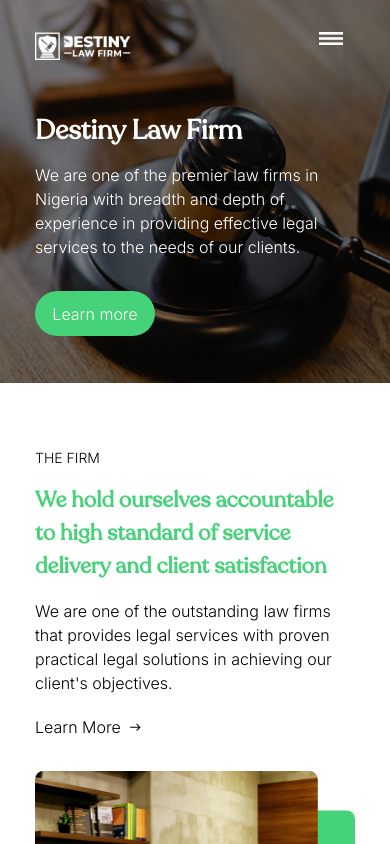
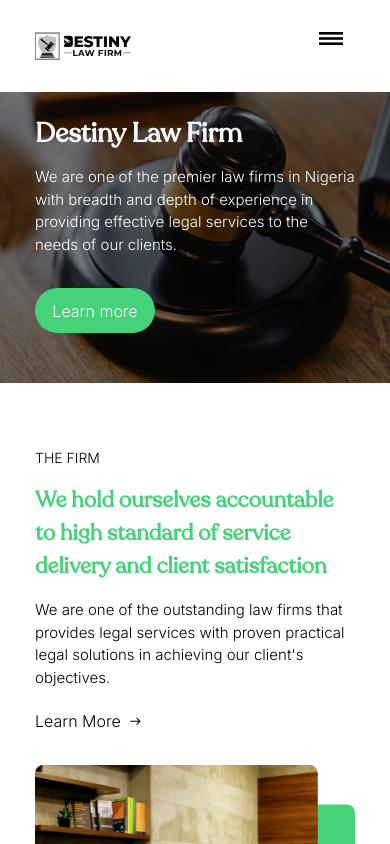
Before and after one commit to Ensio-Creative/destiny-law, a Vue app: page / in a window 390 px wide. Shown: the top 844 px of the page. Built offline with nearby package versions, Linux system fonts and the light colour scheme.

Commit message:
mobile header

```diff
--- a/src/components/MobileNav.vue
+++ b/src/components/MobileNav.vue
@@ -1,15 +1,15 @@
 
 <template>
-  <div class="content absolute w-full">
+  <div class="content absolute w-full bg-white">
     <div class="container py-8 flex justify-between">
       <router-link to="/">
-        <img v-if="$route.name !== 'Contact-us'" class="w-24 lg:w-32" src="/img/footer-logo.png" alt="" />
-        <img v-else class="w-24 lg:w-32" src="/img/logo.png" alt="" />
+        <!-- <img v-if="$route.name !== 'Contact-us'" class="w-24 lg:w-32" src="/img/footer-logo.png" alt="" /> -->
+        <img class="w-24 lg:w-32" src="/img/logo.png" alt="" />
       </router-link>
       <div @click="openNav" class="flex burger lg:mt-0 mt-2">
         <div class="uppercase link lg:text-base text-sm -mt-2 mx-3">
-          <img v-if="$route.name !== 'Contact-us'" class="w-6 lg:w-32" src="/img/bar.svg" alt="" />
-          <img v-else class="w-6 lg:w-32" src="/img/bar-black.svg" alt="" />
+          <!-- <img v-if="$route.name !== 'Contact-us'" class="w-6 lg:w-32" src="/img/bar.svg" alt="" /> -->
+          <img class="w-6 lg:w-32" src="/img/bar-black.svg" alt="" />
         </div>
       </div>
     </div>
--- a/src/views/Home.vue
+++ b/src/views/Home.vue
@@ -119,5 +119,10 @@ const settings = {
   .move-text {
     text-align: left !important;
   }
+  @media (max-width: 600px) {
+    p{
+      font-size: 15px!important;
+    }
+  }
 
 </style>
```
